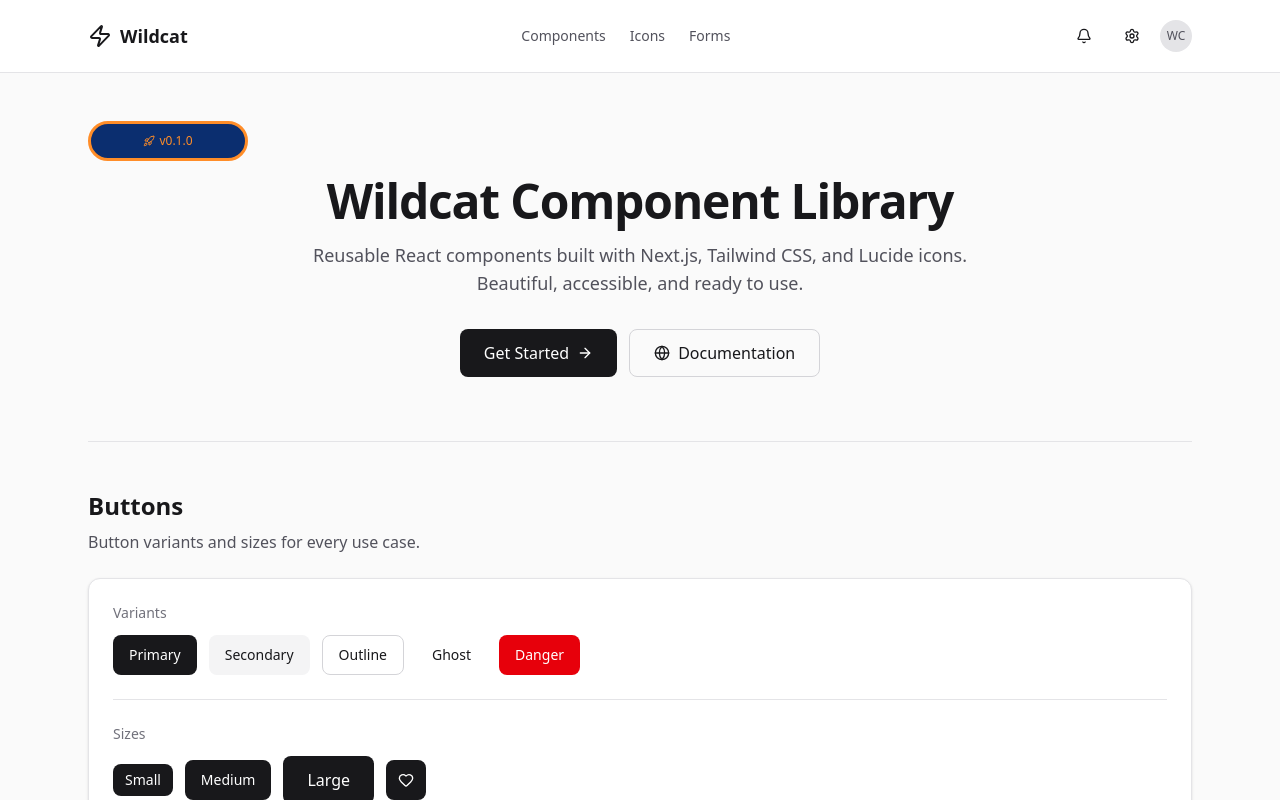
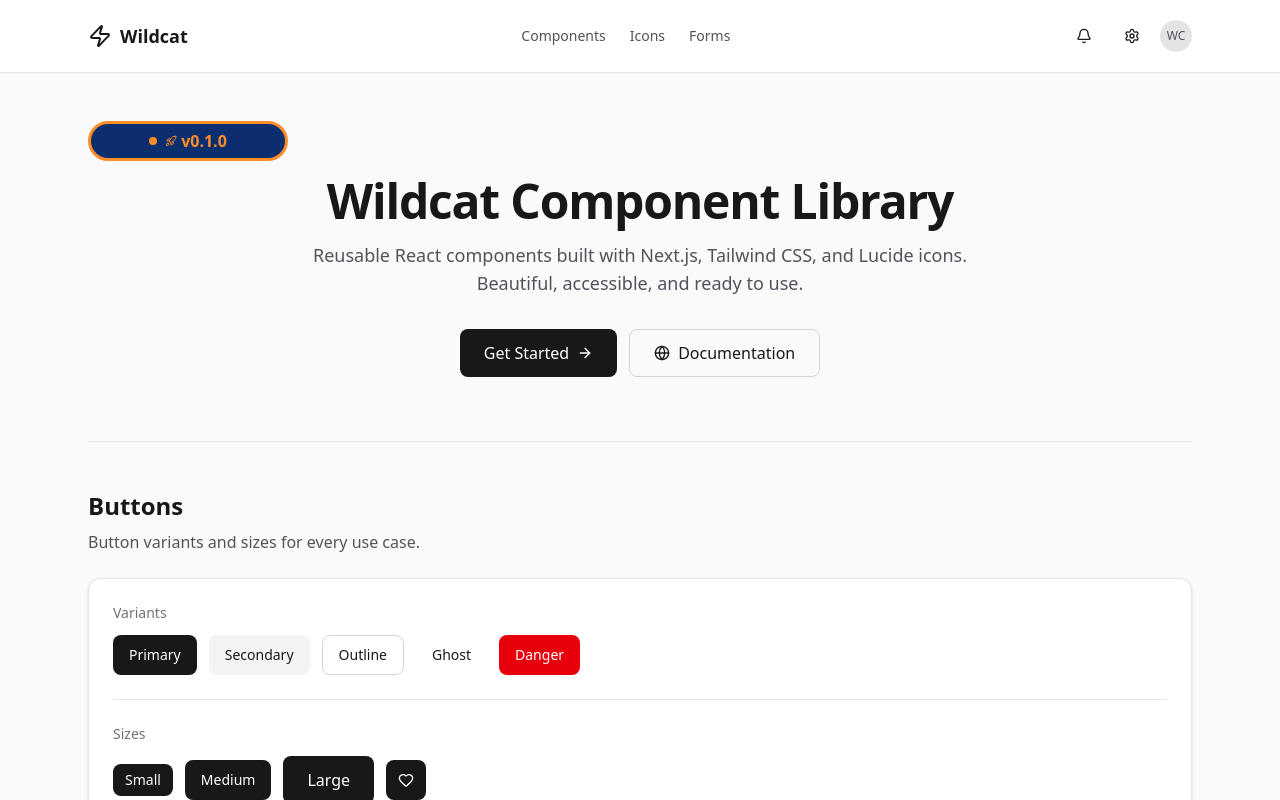
Before and after one commit to AndhikaAddiputra/wildcat-fe, a Next.js app: page / in a window 1280 px wide. Shown: the top 800 px of the page. Built offline with nearby package versions, Linux system fonts and the light colour scheme.

Commit message:
style: configure label style

```diff
--- a/src/components/ui/badge.tsx
+++ b/src/components/ui/badge.tsx
@@ -2,22 +2,30 @@
 import { cn } from "@/lib/utils";
 
 export interface BadgeProps extends HTMLAttributes<HTMLSpanElement> {
-  variant?: "pending" | "verified" | "complete" | "end";
+  variant?: "default" | "pending-s" | "verified-s" | "complete-s" | "pending" | "verified" | "complete" | "end";
 }
 
-function Badge({ className, variant = "pending", ...props }: BadgeProps) {
+function Badge({ className, variant = "default", ...props }: BadgeProps) {
   return (
     <span
       className={cn(
-        "items-center border-3 rounded-[20px] h-[40px] w-[160px] px-2.5 py-0.5 text-xs font-medium transition-colors bg-darkblue flex justify-center",
+        "items-center border-3 rounded-[20px] h-[40px] w-[147px] px-2.5 py-0.5 text-[16px] font-bold transition-colors bg-darkblue flex justify-center before:content-[''] before:mr-2 before:w-2 before:h-2 before:rounded-full before:bg-current",
         {
+          "bg-zinc-100 text-zinc-800 dark:bg-zinc-800 dark:text-zinc-300":
+            variant === "default",
           "text-yellow border-yellow":
+            variant === "pending-s",
+          "text-orange border-orange":
+            variant === "verified-s",
+          "text-green border-green":
+            variant === "complete-s",
+          "text-yellow border-yellow w-[200px]":
             variant === "pending",
-          "text-orange border-orange":
+          "text-orange border-orange w-[200px]":
             variant === "verified",
-          "text-green border-green":
+          "text-green border-green w-[200px]":
             variant === "complete",
-          "text-red border-red":
+          "text-red border-red w-[200px]":
             variant === "end",
         },
         className
```
